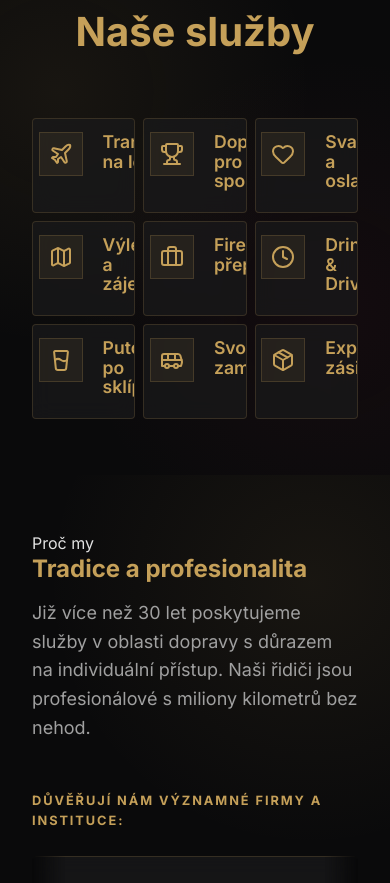
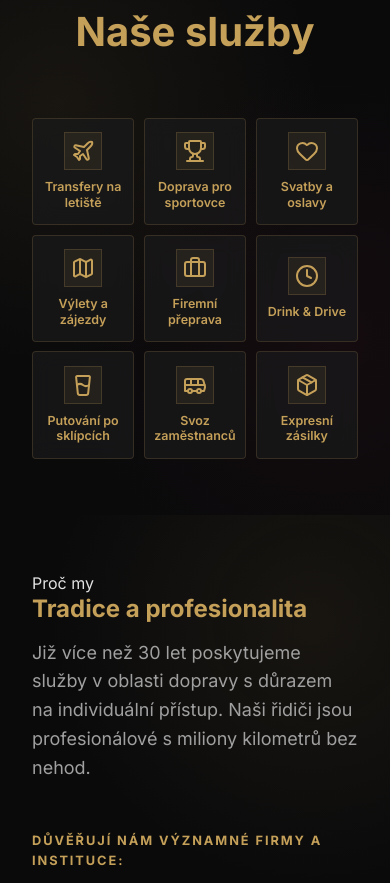
Before and after one commit to ondrejhubeny/znojmo-autodoprava.cz_v2, a React (Vite) app: page / in a window 390 px wide. Shown: the part 5004-5887 px from the top of the page. Built offline with nearby package versions, Linux system fonts and the light colour scheme.

Commit message:
Fix mobile layout of services cards (stack icon above title)

```diff
--- a/src/App.css
+++ b/src/App.css
@@ -1225,12 +1225,36 @@
   }
   .services-grid {
     grid-template-columns: repeat(3, 1fr);
-    gap: 0.5rem;
+    gap: 0.6rem;
     margin-top: 1.5rem;
   }
   .service-card-compact {
-    padding: 0.85rem 0.35rem;
-    min-height: 95px;
+    flex-direction: column;
+    align-items: center;
+    justify-content: center;
+    text-align: center;
+    gap: 0.55rem;
+    padding: 0.85rem 0.45rem;
+    min-height: 105px;
+  }
+  .service-card-compact.active-tap {
+    border-color: var(--secondary);
+    background: rgba(197, 160, 89, 0.14);
+    box-shadow: 0 4px 16px rgba(197, 160, 89, 0.2);
+  }
+  .service-icon-compact {
+    width: 38px;
+    height: 38px;
+  }
+  .service-content-compact {
+    width: 100%;
+  }
+  .service-content-compact h3 {
+    font-size: 0.78rem;
+    line-height: 1.25;
+    margin-bottom: 0;
+    word-break: normal;
+    overflow-wrap: break-word;
   }
   .desktop-desc {
     display: none;
```
